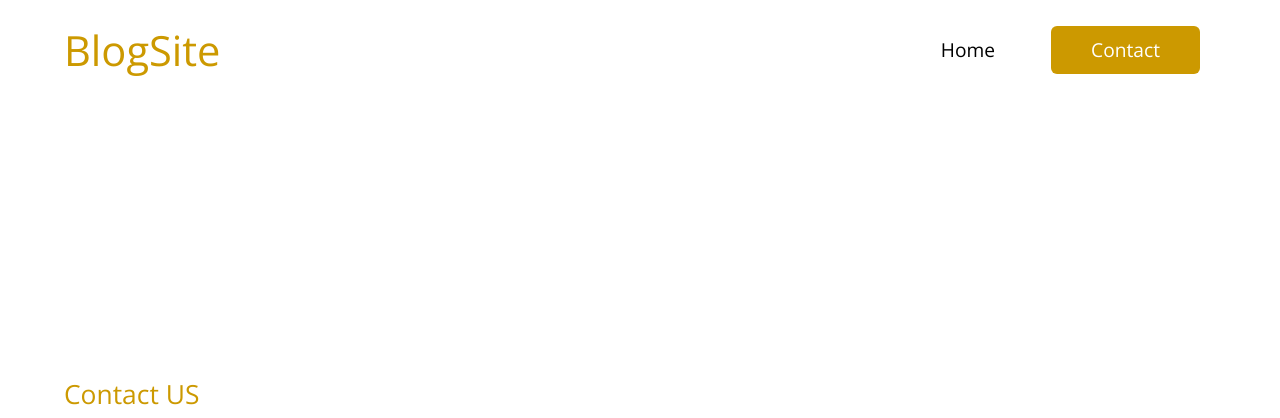
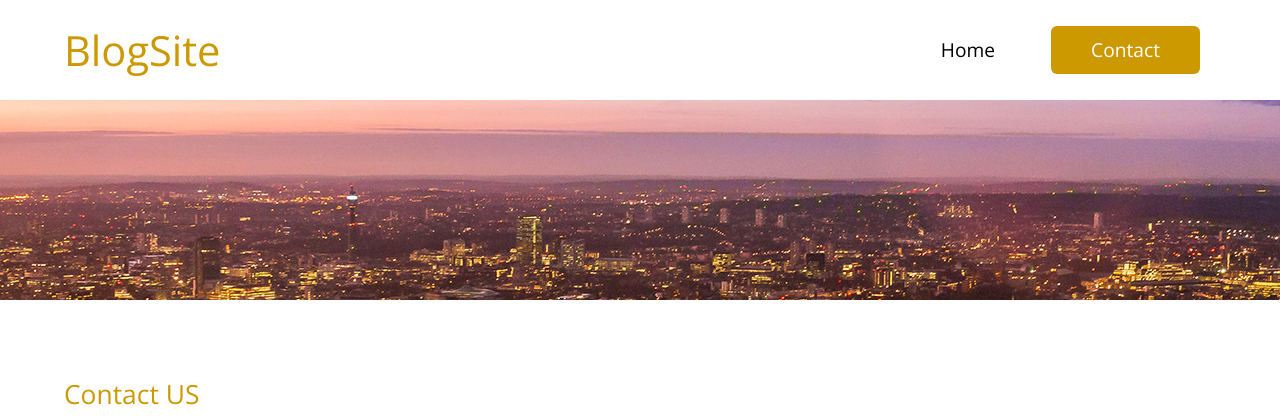
Before and after one commit to Rushijaviya/blogcite, a Django app: page /contact in a window 1280 px wide. Shown: the top 418 px of the page. Run offline with Django 3.2, Linux system fonts and the light colour scheme; some libraries are stand-ins or nearby versions.

Commit message:
image fixed

```diff
--- a/static/css/templatemo-style.css
+++ b/static/css/templatemo-style.css
@@ -89,9 +89,9 @@ h2 { font-size: 2.2rem; }
 	height: 500px;
 }
 
-.tm-about-img-container { background-image: url('../img/tm-about-img.jpg');	}
+
 .tm-blog-img-container { background-image: url('../img/tm-blog-img.jpg'); }
-
+.tm-contact-img-container { background-image: url('../img/tm-contact-img.jpg'); }
 
 .tm-about-img-container,
 .tm-blog-img-container,
```
